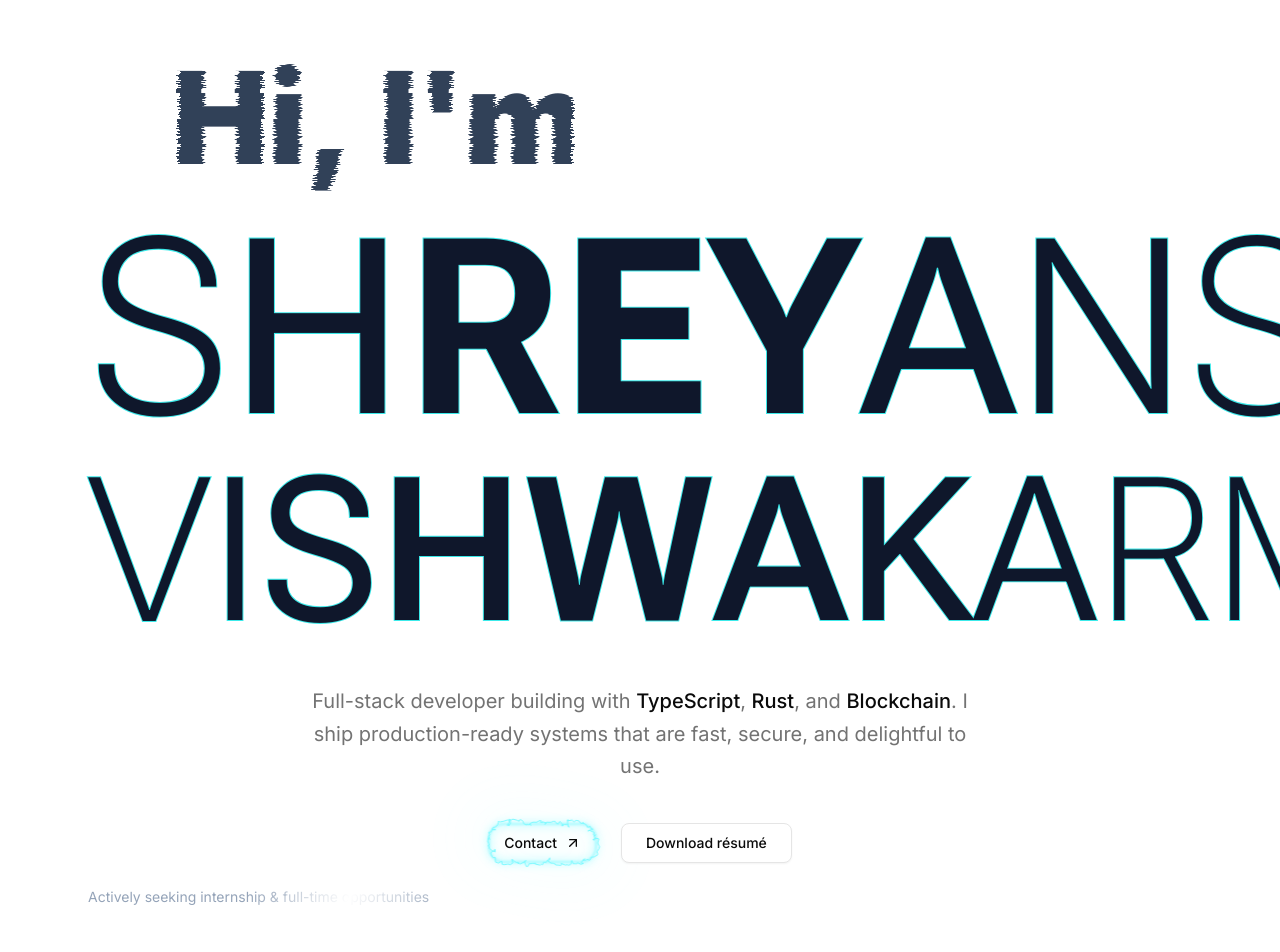
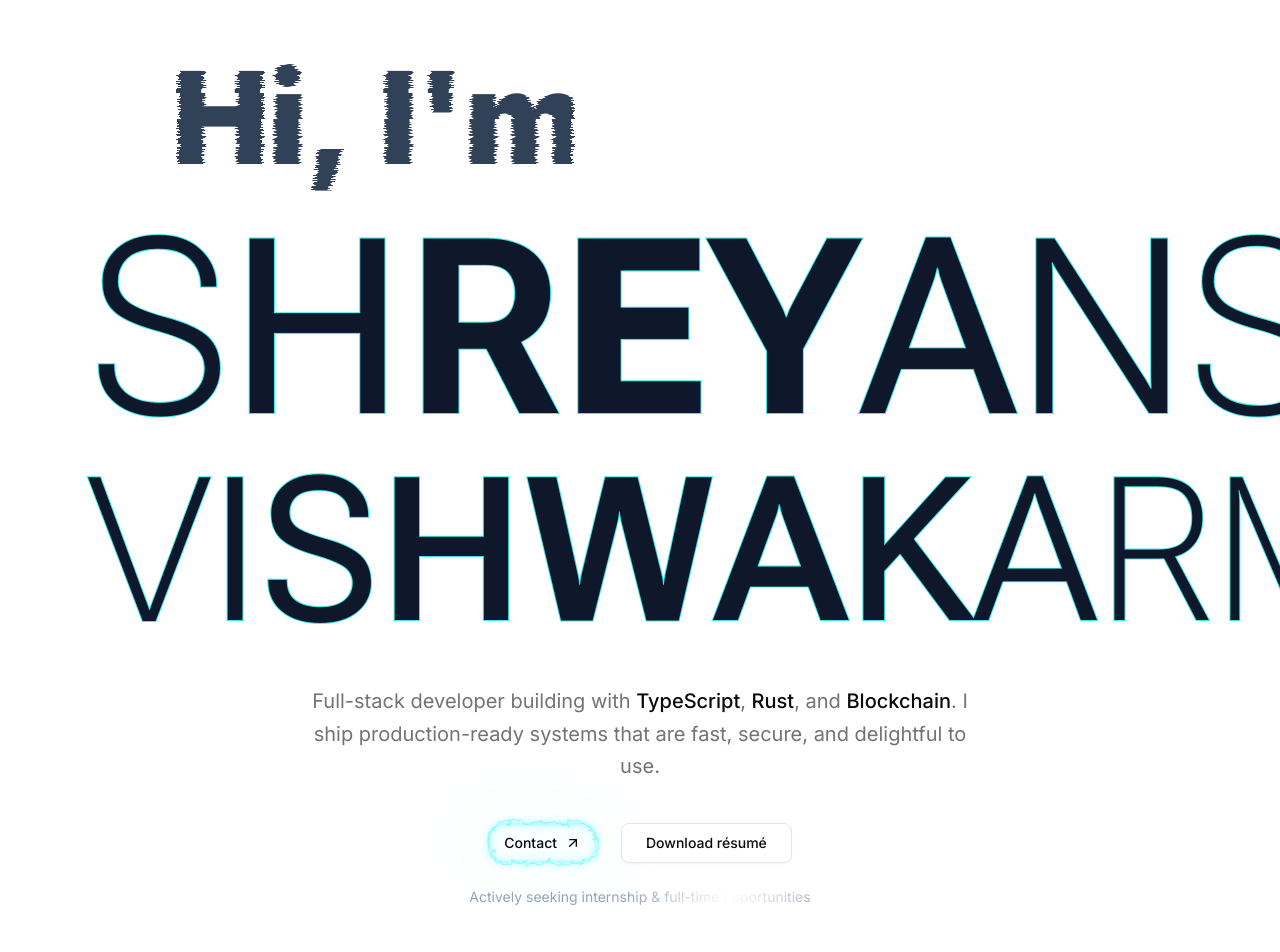
Before and after one commit to ShreyanshVishwakarma/portfolio, a Next.js app: page / in a window 1280 px wide. Shown: the top 952 px of the page. Built offline with nearby package versions, Linux system fonts and the light colour scheme.

Commit message:
fix: center shiny availability text

```diff
--- a/app/page.tsx
+++ b/app/page.tsx
@@ -372,13 +372,15 @@ export default function Home() {
                 </Magnet>
               </div>
 
+              <div className="mt-6 flex justify-center">
                 <ShinyText
                   text="Actively seeking internship & full-time opportunities"
-                className="mt-6 block text-center text-sm text-muted-foreground"
+                  className="text-center text-sm text-muted-foreground"
                   color="#94a3b8"
                   shineColor="#ffffff"
                   speed={2.5}
                 />
+              </div>
             </div>
           </section>
 
```
Lines whose indentation alone changed are shown as unchanged.
